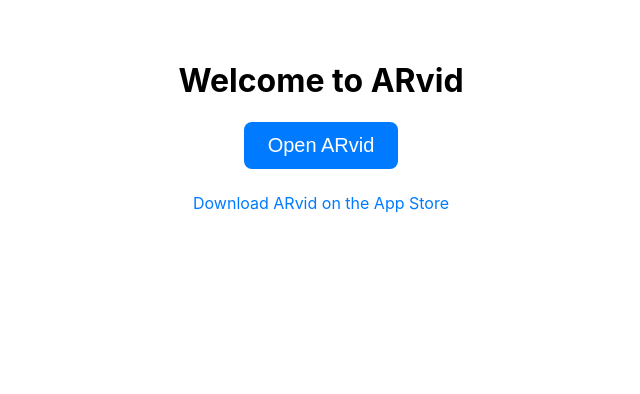
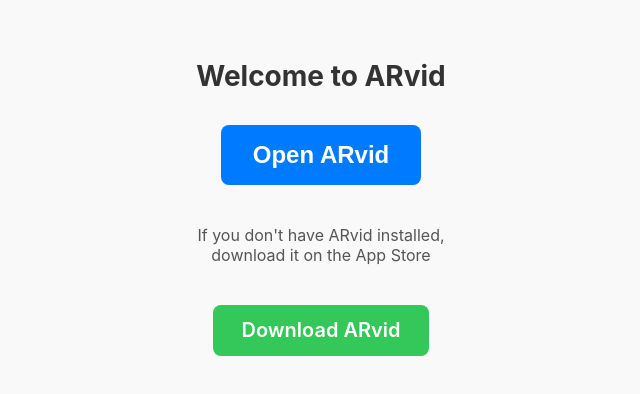
Before and after one commit to arvidapp/arvid-redirect, a plain HTML site: page index.html in a window 1280 px wide. Shown: the whole page, without its empty margins (319-959 px from the left). Drawn offline with Linux system fonts and the light colour scheme.

Commit message:
Update index.html

```diff
--- a/index.html
+++ b/index.html
@@ -8,46 +8,64 @@
       font-family: -apple-system, sans-serif;
       text-align: center;
       padding: 2rem;
+      background: #f9f9f9;
     }
-    button {
-      font-size: 1.25rem;
-      padding: 0.75rem 1.5rem;
+    h1 {
+      margin-bottom: 2rem;
+      font-size: 1.75rem;
+      color: #333;
+    }
+    .btn {
+      display: inline-block;
       border: none;
       border-radius: 8px;
+      color: white;
+      cursor: pointer;
+      font-weight: 600;
+      text-decoration: none;
+    }
+    #open-btn {
+      font-size: 1.5rem;
+      padding: 1rem 2rem;
       background: #007aff;
-      color: white;
+      margin-bottom: 1.5rem;
     }
-    a {
-      display: block;
+    #download-btn {
+      font-size: 1.25rem;
+      padding: 0.85rem 1.75rem;
+      background: #34c759;
       margin-top: 1.5rem;
-      color: #007aff;
-      text-decoration: none;
+    }
+    #fallback-text {
+      margin: 1rem 0;
+      color: #555;
+      font-size: 1rem;
     }
   </style>
 </head>
 <body>
   <h1>Welcome to ARvid</h1>
-  <button id="open-btn">Open ARvid</button>
-  <a id="download" href="https://apps.apple.com/app/id1276546297">
-    Download ARvid on the App Store
+
+  <!-- Open Button -->
+  <button id="open-btn" class="btn">Open ARvid</button>
+
+  <!-- Explanatory Text -->
+  <div id="fallback-text">
+    If you don't have ARvid installed,<br>
+    download it on the App Store
+  </div>
+
+  <!-- Download Button -->
+  <a id="download-btn" class="btn" href="https://apps.apple.com/app/id1276546297">
+    Download ARvid
   </a>
 
   <script>
     document.getElementById('open-btn').addEventListener('click', () => {
-      // 1. Grab userId from query string
       const params = new URLSearchParams(location.search);
       const userId = params.get('userId') || '';
-
-      // 2. Build your custom‐scheme URL
       const deepLink = `arvidcloud://profile?userId=${encodeURIComponent(userId)}`;
-
-      // 3. Launch the app (this prompt is unavoidable)
       window.location = deepLink;
-
-      // 4. After 1.5 s, if the app didn’t open, go to the App Store
-      setTimeout(() => {
-        window.location = 'https://apps.apple.com/app/id1276546297';
-      }, 1500);
     });
   </script>
 </body>
```
